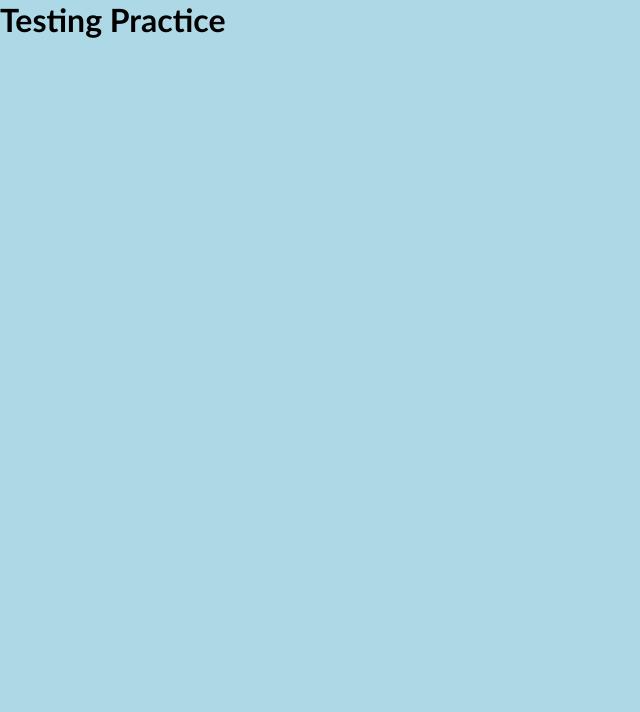
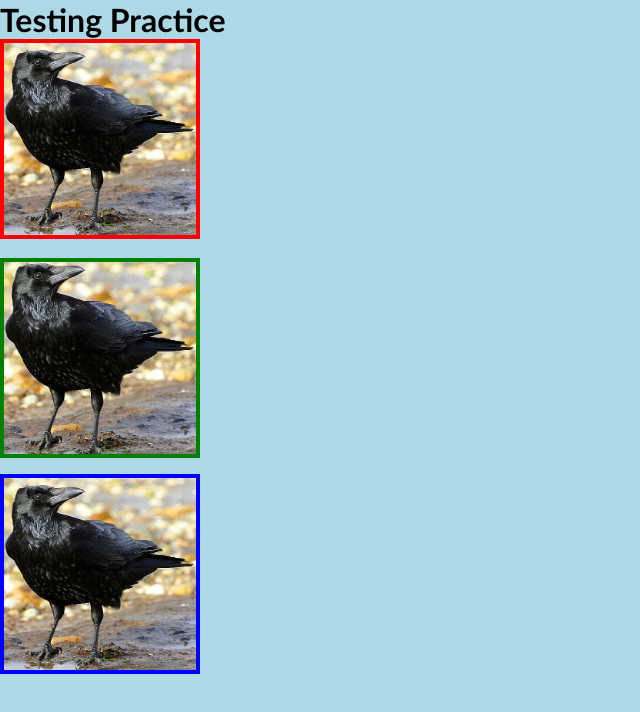
Before and after one commit to lyndonpanton/testing-practice, a website built with webpack: page src/template.html in a window 1280 px wide. Shown: the whole page, without its empty margins (0-640 px from the left). Built offline with nearby package versions, Linux system fonts and the light colour scheme.

Commit message:
Setup: Configured images for webpack

```diff
--- a/src/css/styles.css
+++ b/src/css/styles.css
@@ -23,6 +23,31 @@ body, html {
     font-weight: normal;
 }
 
+.image {
+    width: 200px;
+    height: 200px;
+    border-width: 4px;
+    border-style: solid;
+}
+
+.image-1 {
+    border-color: red;
+}
+
+.image-2 {
+    border-color: green;
+
+    background-clip: border-box;
+    background-image: url(../asset/img/crow.jpg);
+    background-position: center;
+    background-repeat: no-repeat;
+    background-size: cover;
+}
+
+.image-3 {
+    border-color: blue;
+}
+
 /* Header *********************************************************************/
 h1 {
     margin: 0;
--- a/src/index.js
+++ b/src/index.js
@@ -1,3 +1,12 @@
 console.log("Webpack has configured successfully");
 
+const crowImage = require("./asset/img/crow.jpg");
+
 import "./css/styles.css"
+
+const image = document.createElement("img");
+image.classList.add("image", "image-3");
+image.alt = "Crow 3";
+image.src = crowImage;
+
+document.getElementsByTagName("body")[0].appendChild(image);
--- a/src/template.html
+++ b/src/template.html
@@ -33,5 +33,13 @@
     <header>
         <h1>Testing Practice</h1>
     </header>
+
+    <main>
+        <img
+                class="image image-1"
+                alt="Crow 1"
+                src="./asset/img/crow.jpg">
+        <p class="image image-2"></p>
+    </main>
 </body>
 </html>
--- a/webpack.config.js
+++ b/webpack.config.js
@@ -19,6 +19,14 @@ module.exports = {
             {
                 test: /\.css$/i,
                 use: ["style-loader", "css-loader"]
+            },
+            {
+                test: /\.html$/i,
+                loader: "html-loader"
+            },
+            {
+                test: /\.(gif|jpeg|jpg|png|svg)$/i,
+                type: "asset/resource"
             }
         ]
     }
```
Also changed, not shown: src/asset/img/crow.jpg (added).
